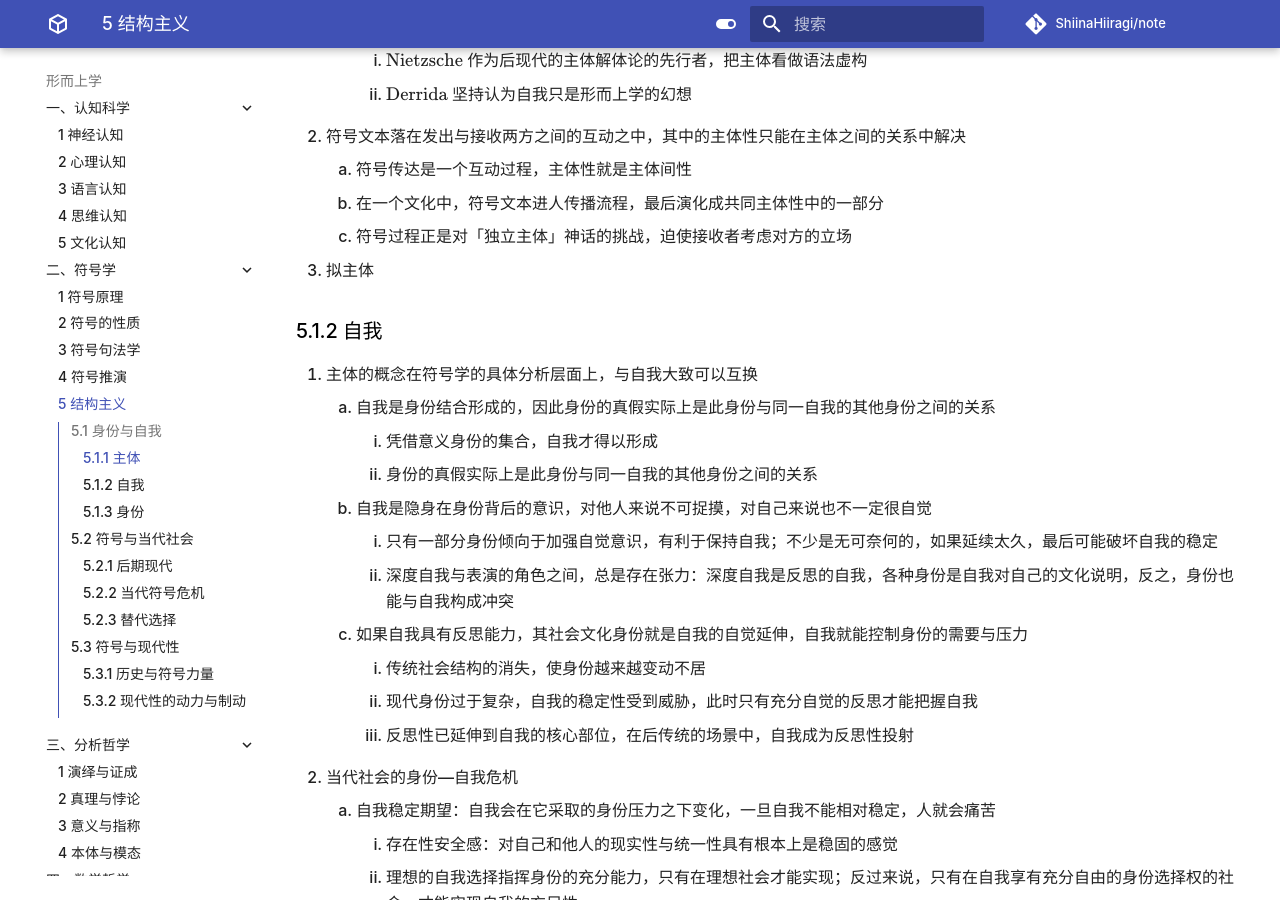
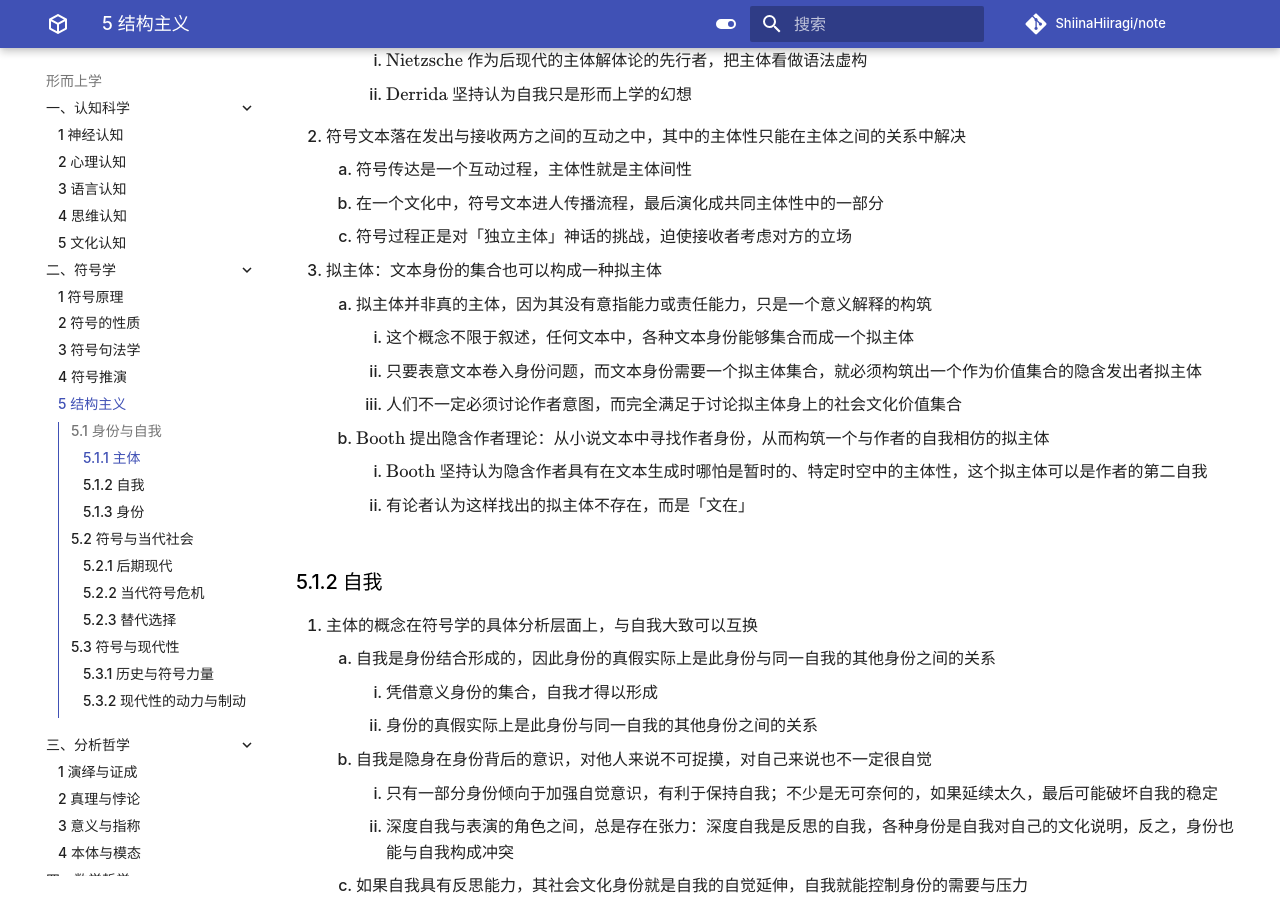
Before and after one commit to ShiinaHiiragi/note, an MkDocs documentation site: the page built from docs/meta/sign/struct.md, in a window 1280 px wide and 900 px high, scrolled down 545 px. Built offline with MkDocs 1.6.1 and Material for MkDocs 9.7.7, drawn with Linux system fonts in a browser that asks for light colours; comment, search, counter and statistics services are not loaded.

Commit message:
add chap 16

```diff
--- a/docs/meta/sign/struct.md
+++ b/docs/meta/sign/struct.md
@@ -16,7 +16,14 @@
     1. 符号传达是一个互动过程，主体性就是主体间性
     2. 在一个文化中，符号文本进人传播流程，最后演化成共同主体性中的一部分
     3. 符号过程正是对「独立主体」神话的挑战，迫使接收者考虑对方的立场
-3. 拟主体
+3. 拟主体：文本身份的集合也可以构成一种拟主体
+    1. 拟主体并非真的主体，因为其没有意指能力或责任能力，只是一个意义解释的构筑
+        1. 这个概念不限于叙述，任何文本中，各种文本身份能够集合而成一个拟主体
+        2. 只要表意文本卷入身份问题，而文本身份需要一个拟主体集合，就必须构筑出一个作为价值集合的隐含发出者拟主体
+        3. 人们不一定必须讨论作者意图，而完全满足于讨论拟主体身上的社会文化价值集合
+    2. $\text{Booth}$ 提出隐含作者理论：从小说文本中寻找作者身份，从而构筑一个与作者的自我相仿的拟主体
+        1. $\text{Booth}$ 坚持认为隐含作者具有在文本生成时哪怕是暂时的、特定时空中的主体性，这个拟主体可以是作者的第二自我
+        2. 有论者认为这样找出的拟主体不存在，而是「文在」
 
 ### 5.1.2 自我
 1. 主体的概念在符号学的具体分析层面上，与自我大致可以互换
```
Also changed, not shown: docs/index.md (+1 -1 lines).
